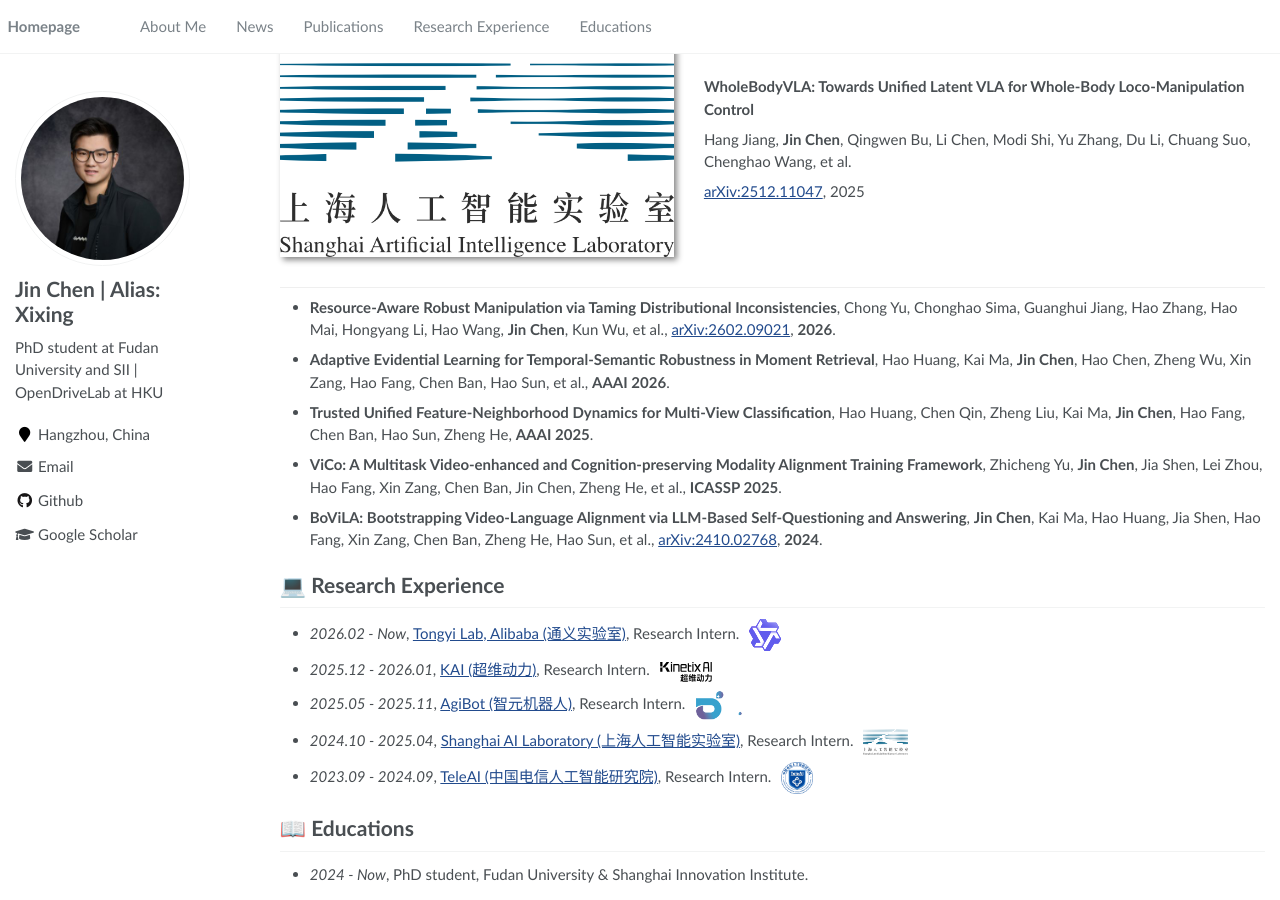
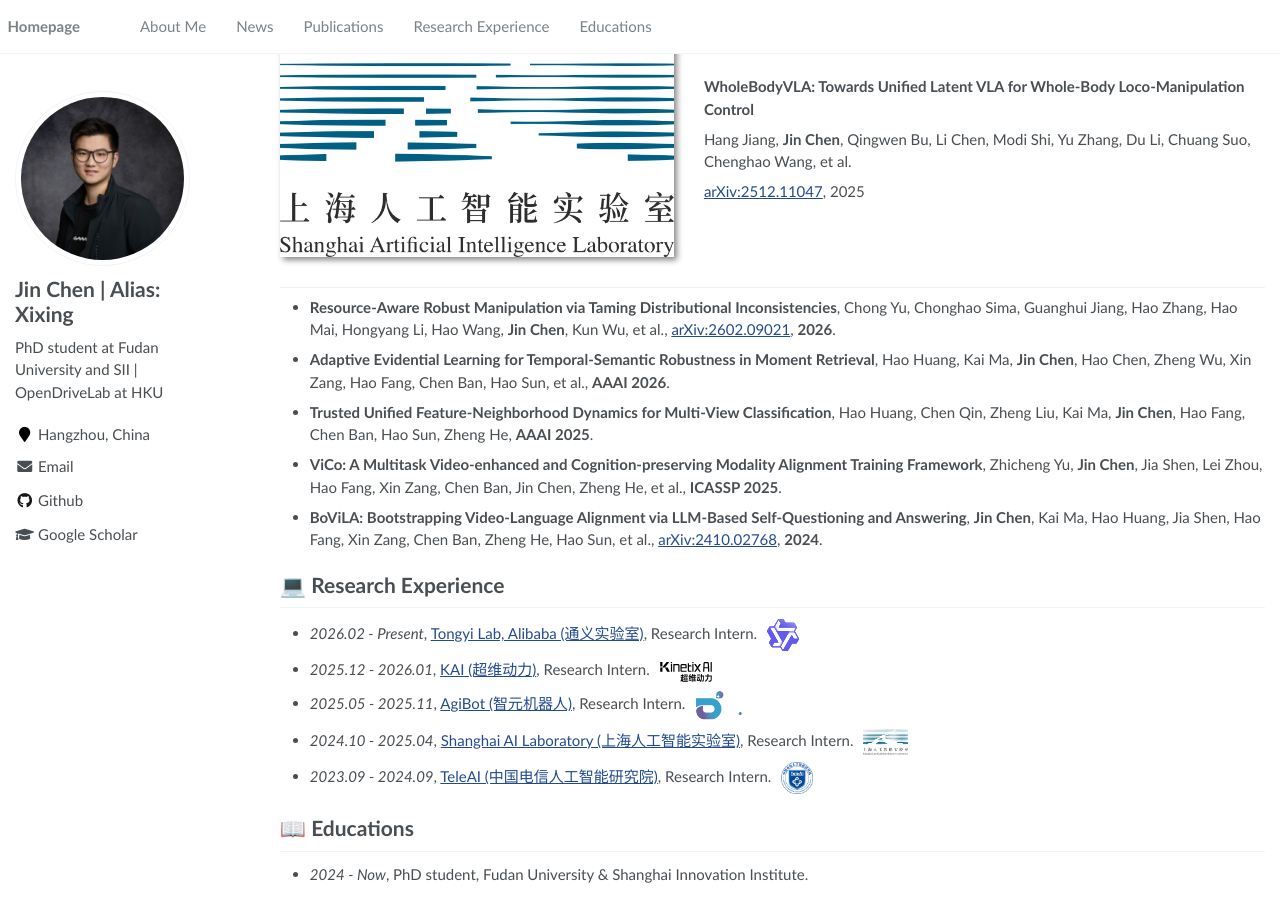
Before and after one commit to JinChen0056/jinchen0056.github.io, a Jekyll site: the page built from _pages/about.md, in a window 1280 px wide and 900 px high, scrolled down 887 px. Built offline with Jekyll 4.4.1, drawn with Linux system fonts in a browser that asks for light colours.

Commit message:
Tongyi date: 'Now' → 'Present' (aligns commas with other rows)

```diff
--- a/_pages/about.md
+++ b/_pages/about.md
@@ -82,7 +82,7 @@ Hang Jiang, **Jin Chen**, Qingwen Bu, Li Chen, Modi Shi, Yu Zhang, Du Li, Chuang
 
 
 # 💻 Research Experience
-- *2026.02 - Now*, [Tongyi Lab, Alibaba (通义实验室)](https://tongyi.aliyun.com/), Research Intern. <img src='images/logos/tongyi.svg' style='height:32px;vertical-align:middle;margin-left:6px'>
+- *2026.02 - Present*, [Tongyi Lab, Alibaba (通义实验室)](https://tongyi.aliyun.com/), Research Intern. <img src='images/logos/tongyi.svg' style='height:32px;vertical-align:middle;margin-left:6px'>
 - *2025.12 - 2026.01*, [KAI (超维动力)](https://www.kinetixai.tech/), Research Intern. <img src='images/logos/kai.svg' style='height:20px;vertical-align:middle;margin-left:6px;filter:invert(1)'>
 - *2025.05 - 2025.11*, [AgiBot (智元机器人)](https://www.agibot.com/), Research Intern. <img src='images/logos/agibot.png' style='height:32px;vertical-align:middle;margin-left:6px'>
 - *2024.10 - 2025.04*, [Shanghai AI Laboratory (上海人工智能实验室)](https://www.shlab.org.cn/), Research Intern. <img src='images/logos/shlab.png' style='height:26px;vertical-align:middle;margin-left:6px'>
```
